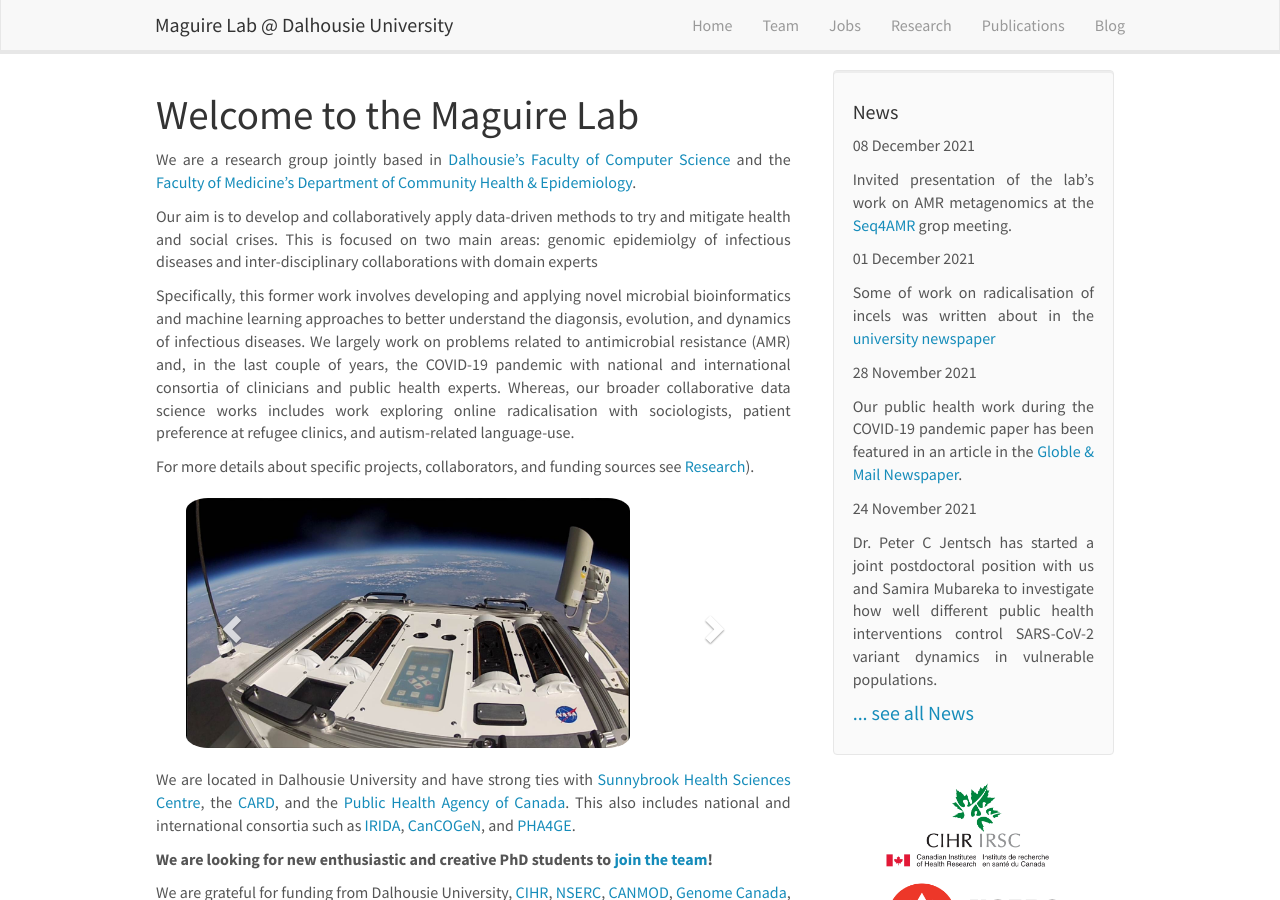
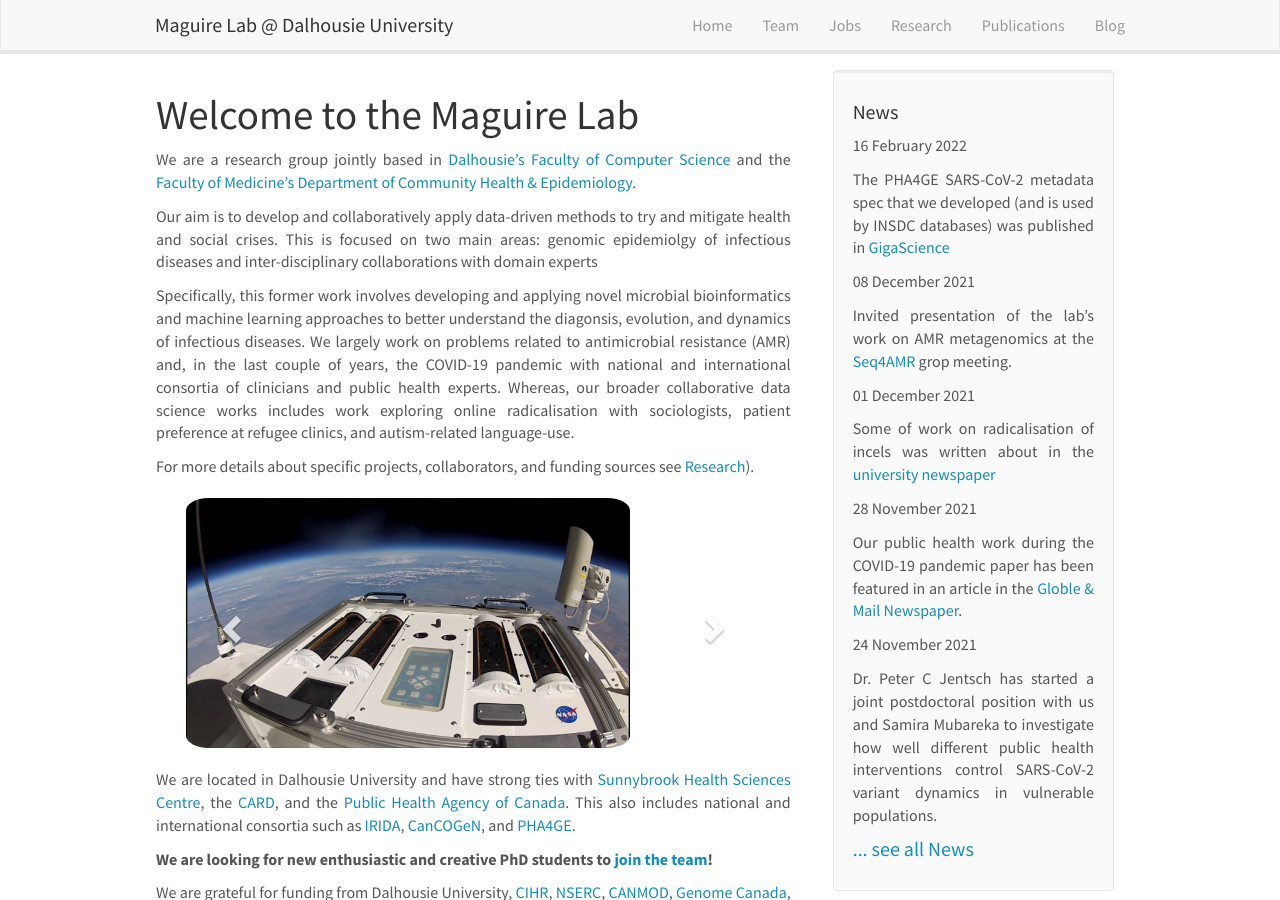
Before and after one commit to maguire-lab/maguire-lab.github.io, a Jekyll site: the page built from _pages/home.md, in a window 1280 px wide and 900 px high. Built offline with Jekyll 4.4.1, drawn with Linux system fonts in a browser that asks for light colours; nearby versions of some CDN libraries.

Commit message:
Add gigascience paper

```diff
--- a/_data/news.yml
+++ b/_data/news.yml
@@ -1,3 +1,5 @@
+- date: "16 February 2022"
+  headline: "The PHA4GE SARS-CoV-2 metadata spec that we developed (and is used by INSDC databases) was published in [GigaScience](https://doi.org/10.1093/gigascience/giac003)"
 - date: 08 December 2021
   headline: "Invited presentation of the lab's work on AMR metagenomics at the [Seq4AMR](https://www.jpiamr.eu/projects/seq4amr/) grop meeting."
 - date: 01 December 2021
```
